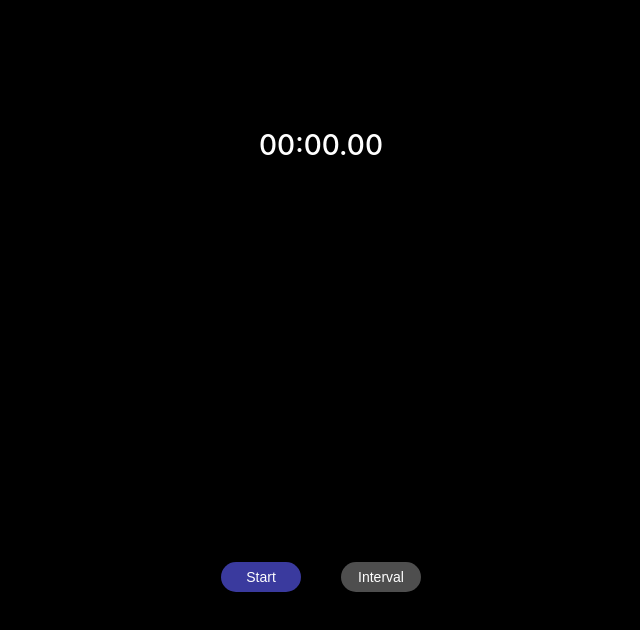
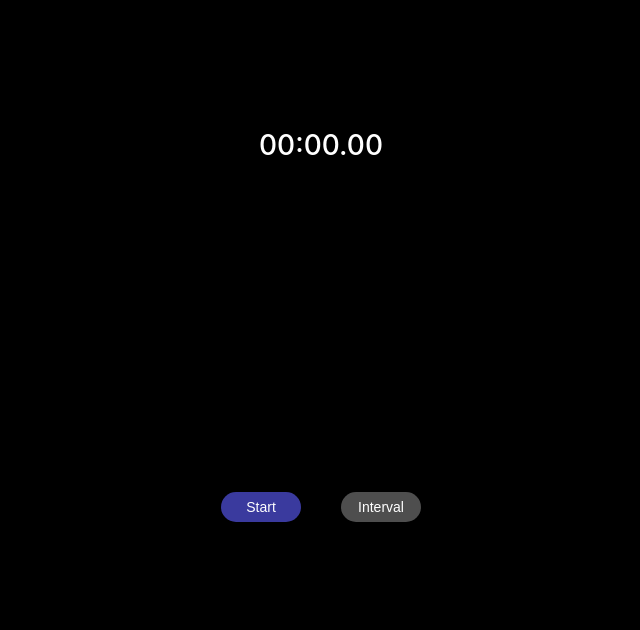
Before and after one commit to ErickSahakyan/StopWatch, a React (Create React App) app: page / in a window 1280 px wide. Shown: the top 630 px of the page, without its empty margins (319-959 px from the left). Built offline with nearby package versions, Linux system fonts and the light colour scheme.

Commit message:
first commit

```diff
--- a/src/App.css
+++ b/src/App.css
@@ -16,10 +16,10 @@
 .timer__value{
   color: white;
   font-size: 20px;
-  min-height: 350px;
-  max-height: 350px;
+  min-height: 320px;
+  max-height: 320px;
 
-  margin-bottom: 50px;
+  margin-bottom: 10px;
   display: flex;
   flex-direction: column;
   align-items: center;
```
